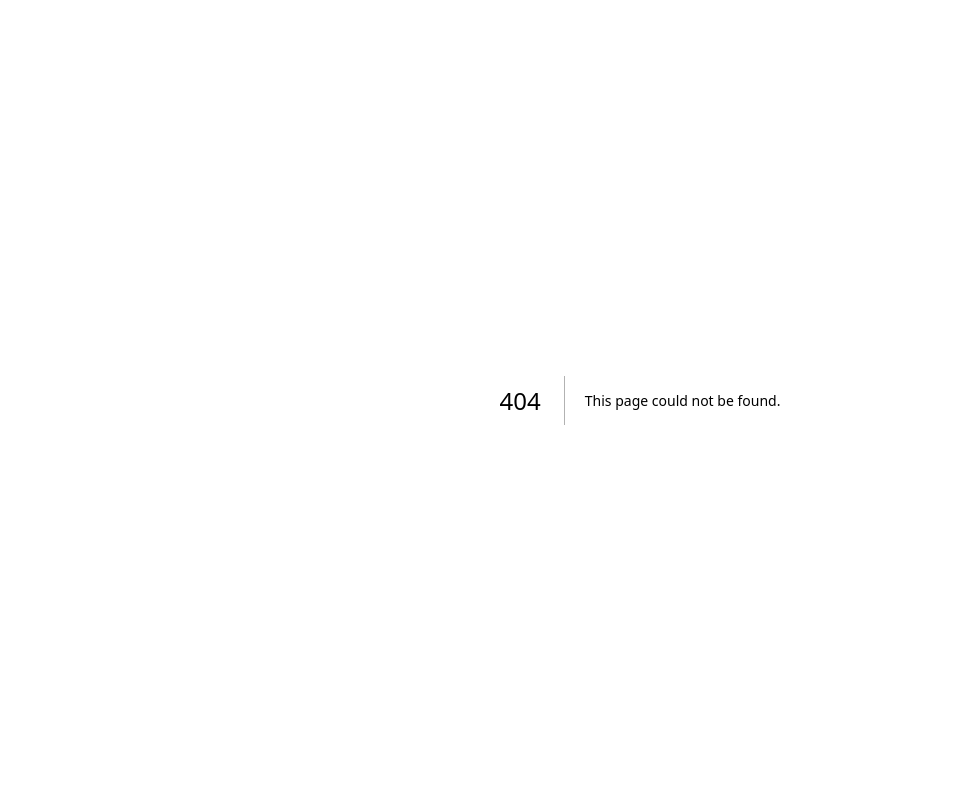
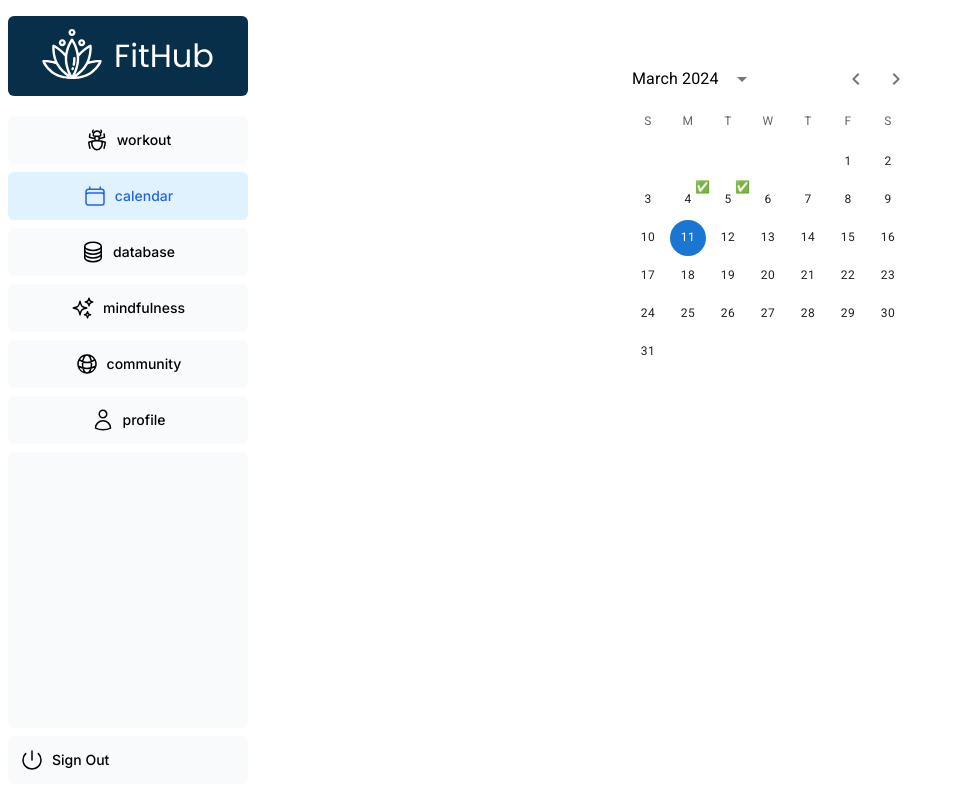
Before and after one commit to theAnuragMishra/fithub, a Next.js app: page /calendar in a window 1280 px wide. Before the commit this address had no page. Shown: the whole page, without its empty margins (0-955 px from the left). Built offline with nearby package versions, Linux system fonts and the light colour scheme; a web font is replaced by a local one.

Commit message:
added various routes

```diff
--- /dev/null
+++ b/app/calendar/layout.tsx
@@ -0,0 +1,12 @@
+import SideNav from "@/app/ui/nav/sidenav";
+
+export default function Layout({ children }: { children: React.ReactNode }) {
+  return (
+    <div className="flex h-screen flex-col md:flex-row md:overflow-hidden">
+      <div className="w-full flex-none md:w-64">
+        <SideNav />
+      </div>
+      <div className="flex-grow p-6 md:overflow-y-auto md:p-12">{children}</div>
+    </div>
+  );
+}
--- /dev/null
+++ b/app/calendar/page.tsx
@@ -0,0 +1,9 @@
+import Calendar from "@/app/ui/calendar/calendar";
+
+export default function Page() {
+  return (
+    <div className="w-full flex justify-center items-center">
+      <Calendar />
+    </div>
+  );
+}
--- a/app/database/page.tsx
+++ b/app/database/page.tsx
@@ -1,3 +1,18 @@
-import axios from "axios";
+import Exercise from "@/app/ui/database/exercise-card";
+import { fetchExercises } from "@/app/lib/data";
 
-export default function Page() {}
+export default async function Page() {
+  const data = await fetchExercises();
+
+  return (
+    <div>
+      {data.map((exercise) => (
+        <Exercise
+          key={exercise.id}
+          name={exercise.name}
+          body_part={exercise.body_part}
+        />
+      ))}
+    </div>
+  );
+}
--- /dev/null
+++ b/app/lib/data.ts
@@ -0,0 +1,10 @@
+import { sql } from "@vercel/postgres";
+
+export async function fetchExercises() {
+  try {
+    const data = await sql`SELECT * FROM exercises`;
+    return data.rows;
+  } catch (error) {
+    throw new Error("failed to fetch exercises");
+  }
+}
--- /dev/null
+++ b/app/ui/button.tsx
@@ -0,0 +1,19 @@
+import clsx from "clsx";
+
+interface ButtonProps extends React.ButtonHTMLAttributes<HTMLButtonElement> {
+  children: React.ReactNode;
+}
+
+export function Button({ children, className, ...rest }: ButtonProps) {
+  return (
+    <button
+      {...rest}
+      className={clsx(
+        "flex h-10 items-center rounded-lg bg-blue-500 px-4 text-sm font-medium text-white transition-colors hover:bg-blue-400 focus-visible:outline focus-visible:outline-2 focus-visible:outline-offset-2 focus-visible:outline-blue-500 active:bg-blue-600 aria-disabled:cursor-not-allowed aria-disabled:opacity-50",
+        className
+      )}
+    >
+      {children}
+    </button>
+  );
+}
--- /dev/null
+++ b/app/ui/calendar/calendar.tsx
@@ -0,0 +1,66 @@
+"use client";
+import { DateCalendar } from "@mui/x-date-pickers/DateCalendar";
+import Badge from "@mui/material/Badge";
+import { PickersDay, PickersDayProps } from "@mui/x-date-pickers/PickersDay";
+import dayjs, { Dayjs } from "dayjs";
+import { LocalizationProvider } from "@mui/x-date-pickers/LocalizationProvider";
+import { AdapterDayjs } from "@mui/x-date-pickers/AdapterDayjs";
+
+interface HighlightedDays {
+  [monthYear: string]: number[];
+}
+
+function ServerDay(
+  props: PickersDayProps<Dayjs> & { highlightedDays?: HighlightedDays }
+) {
+  const { highlightedDays = {}, day, outsideCurrentMonth, ...other } = props;
+
+  const monthYearKey = day.format("MM-YYYY");
+  const highlightedDaysForMonth = highlightedDays[monthYearKey] || [];
+
+  const isSelected =
+    !outsideCurrentMonth && highlightedDaysForMonth.includes(day.date());
+
+  return (
+    <Badge
+      key={day.toString()}
+      overlap="circular"
+      badgeContent={isSelected ? "✅" : undefined}
+    >
+      <PickersDay
+        {...other}
+        outsideCurrentMonth={outsideCurrentMonth}
+        day={day}
+      />
+    </Badge>
+  );
+}
+
+export default function Calendar() {
+  let isLoading;
+  const initialValue = dayjs();
+
+  // Highlighted days for different months
+  const highlightedDays: HighlightedDays = {
+    "03-2024": [4, 5], // March 2024
+    "04-2024": [10, 15], // April 2024
+    // Add more month-year keys as needed
+  };
+
+  return (
+    <LocalizationProvider dateAdapter={AdapterDayjs}>
+      <DateCalendar
+        defaultValue={initialValue}
+        loading={isLoading}
+        slots={{
+          day: ServerDay,
+        }}
+        slotProps={{
+          day: {
+            highlightedDays,
+          } as any,
+        }}
+      />
+    </LocalizationProvider>
+  );
+}
--- /dev/null
+++ b/app/ui/database/exercise-card.tsx
@@ -0,0 +1,19 @@
+import Image from "next/image";
+
+interface props {
+  name: string;
+  body_part: string;
+
+  //   equipment: string;
+  //   id: string;
+  //   target: string;
+  //   secondary__muslces: string[];
+  //   instructions: string[];
+}
+export default function Exercise(props: props) {
+  return (
+    <div>
+      <div className="text-xl">{props.name}</div>
+    </div>
+  );
+}
```
Also changed, not shown: package.json (+12 -3 lines), scripts/seed.js (added, +52 -0 lines), app/workout/page.tsx (added), 1 other file (tests, documents, lock files or other folders).
